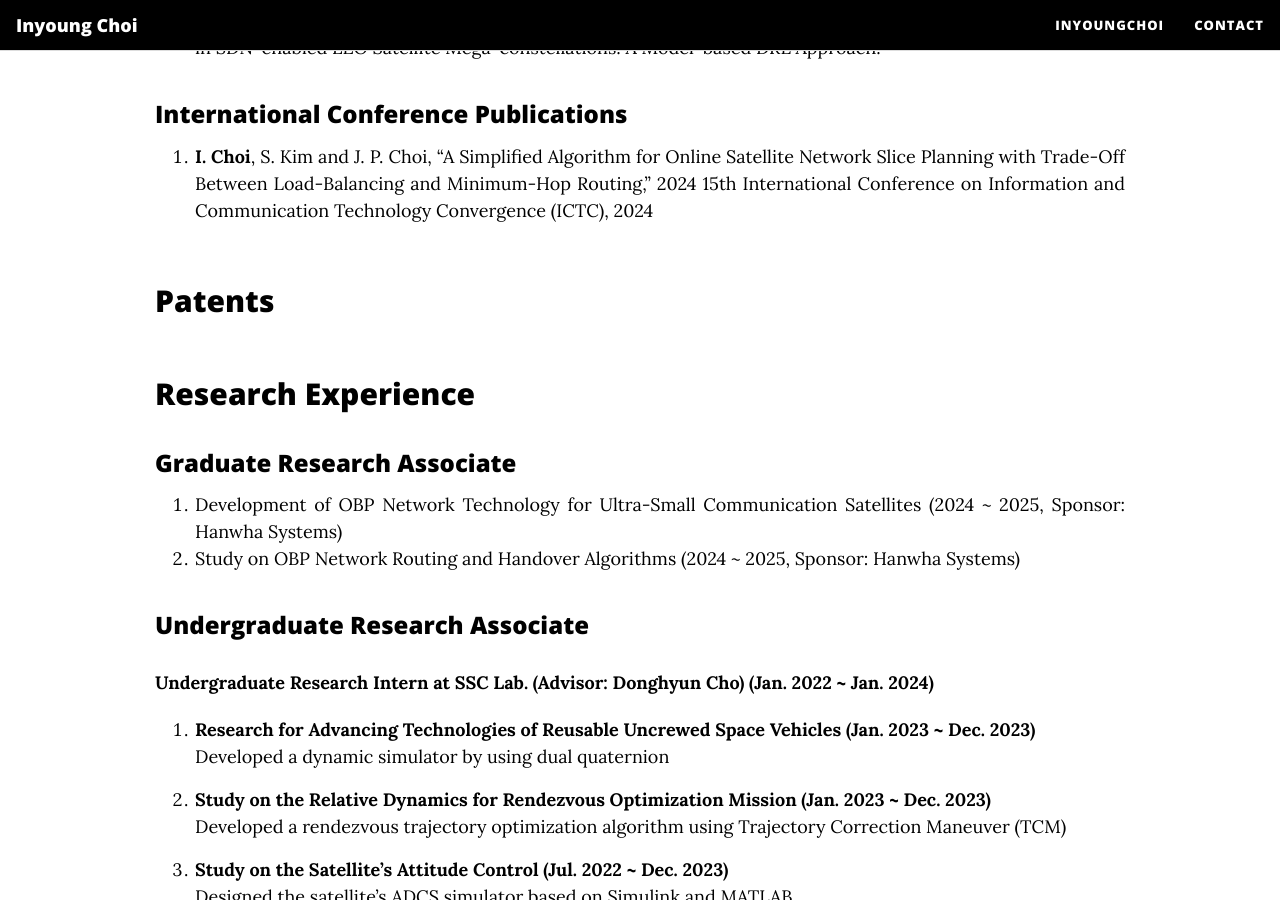
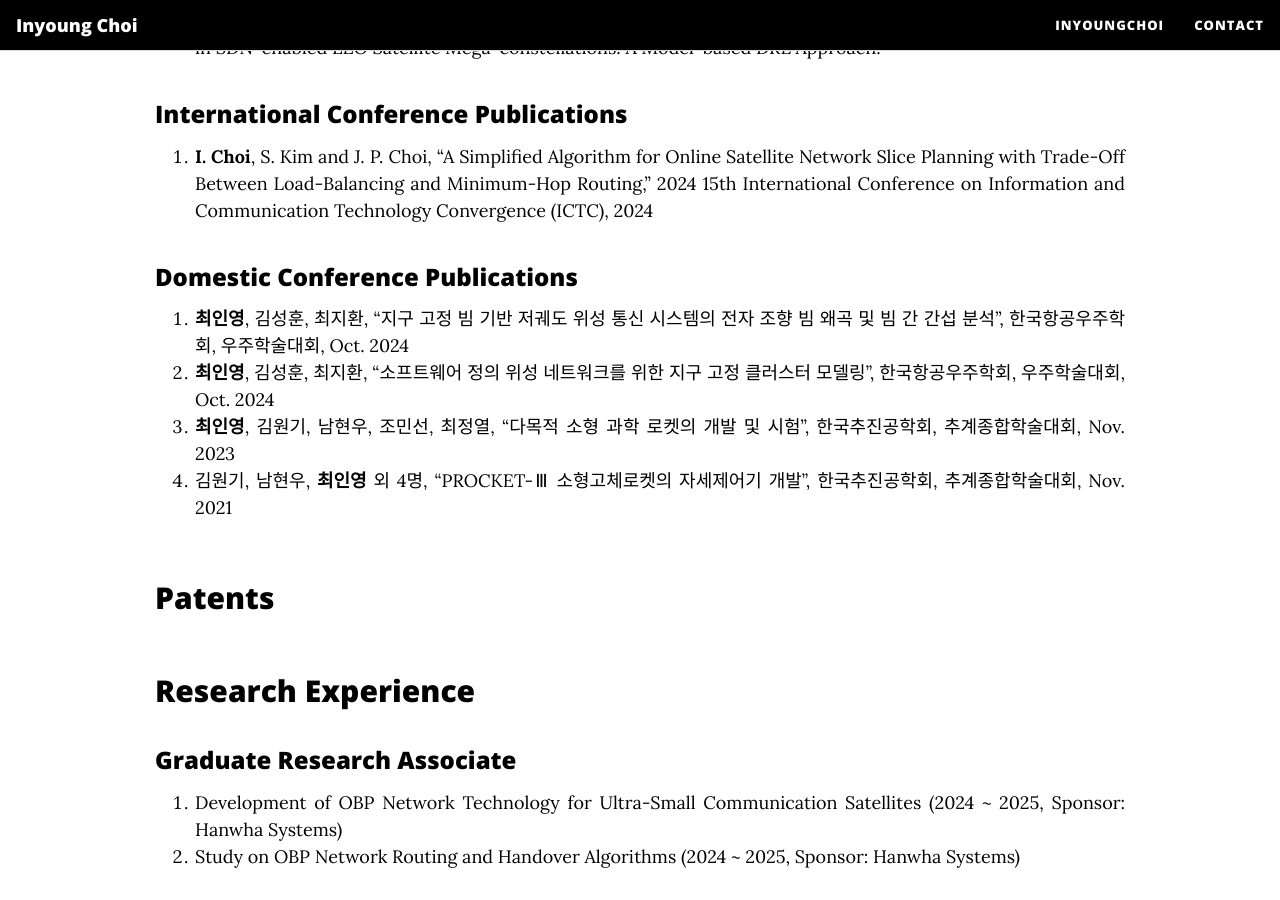
Before and after one commit to InyoungChoi-acai/InyoungChoi-acai.github.io, a Jekyll site: the page built from InyoungChoi.md, in a window 1280 px wide and 900 px high, scrolled down 1212 px. Built offline with Jekyll 4.4.1, drawn with Linux system fonts in a browser that asks for light colours; nearby versions of some CDN libraries.

Commit message:
Update InyoungChoi.md

```diff
--- a/InyoungChoi.md
+++ b/InyoungChoi.md
@@ -45,6 +45,12 @@ Inyoung Choi received his B.S. degree (<i>summa cum laude</i>) in aerospace engi
 
 ### International Conference Publications
   1. **I. Choi**, S. Kim and J. P. Choi, "A Simplified Algorithm for Online Satellite Network Slice Planning with Trade-Off Between Load-Balancing and Minimum-Hop Routing," 2024 15th International Conference on Information and Communication Technology Convergence (ICTC), 2024
+
+### Domestic Conference Publications
+  1. **최인영**, 김성훈, 최지환, "지구 고정 빔 기반 저궤도 위성 통신 시스템의 전자 조향 빔 왜곡 및 빔 간 간섭 분석", 한국항공우주학회, 우주학술대회, Oct. 2024
+  2. **최인영**, 김성훈, 최지환, "소프트웨어 정의 위성 네트워크를 위한 지구 고정 클러스터 모델링", 한국항공우주학회, 우주학술대회, Oct. 2024
+  3. **최인영**, 김원기, 남현우, 조민선, 최정열, "다목적 소형 과학 로켓의 개발 및 시험", 한국추진공학회, 추계종합학술대회, Nov. 2023
+  4. 김원기, 남현우, **최인영** 외 4명, "PROCKET-Ⅲ 소형고체로켓의 자세제어기 개발", 한국추진공학회, 추계종합학술대회, Nov. 2021
 
 
 
```
